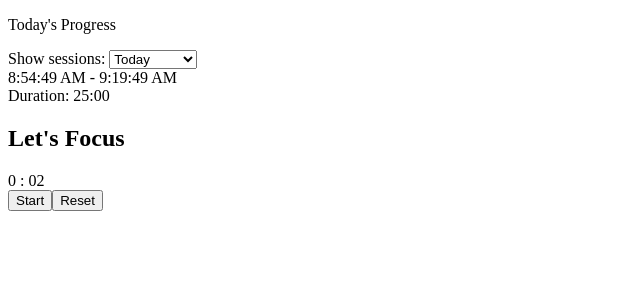
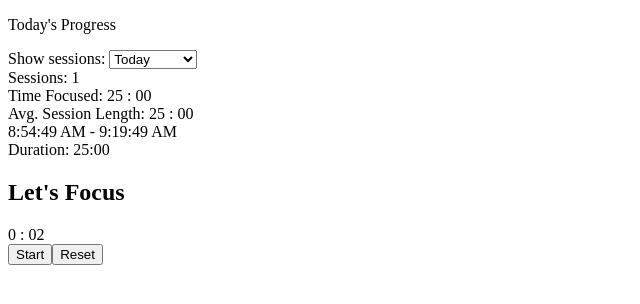
Before and after one commit to adityadombe709-maker/FocusForge, a React (Vite) app in the folder client/: page / in a window 1280 px wide. Shown: the top 304 px of the page, without its empty margins (0-640 px from the left). Built offline with nearby package versions, Linux system fonts and the light colour scheme.

Commit message:
implemented session summary

```diff
--- a/client/src/components/Sidebar.jsx
+++ b/client/src/components/Sidebar.jsx
@@ -1,4 +1,5 @@
 import { useState } from "react";
+import { formatTime } from "../helpers/formatTime";
 
 export function Sidebar({ sessions }) {
   const [option, setOption] = useState(0);
@@ -33,22 +34,35 @@ export function Sidebar({ sessions }) {
       }
 
       const startLimit = determineStart();
+      let sessionCount = 0;
+      let totalTime = 0;
       const filtered = sessions.filter((session) => {
         if (session.startTime.getTime() < startLimit.getTime()) {
           return false;
         }
+        sessionCount += 1;
+        totalTime += session.duration;
         return true;
       });
 
-      return filtered.map((session, index) => {
-        return (
-          <div key={index}>
-            {session.startTime.toLocaleTimeString("en-US")} -{" "}
-            {session.endTime.toLocaleTimeString("en-US")} <br />
-            Duration: {session.duration}
+      return (
+        <>
+          <div>
+            Sessions: {sessionCount} <br/>
+            Time Focused: {formatTime(totalTime)} <br/>
+            Avg. Session Length: {formatTime(totalTime / sessionCount)}
           </div>
-        );
-      });
+          {filtered.map((session, index) => {
+            return (
+              <div key={index}>
+                {session.startTime.toLocaleTimeString("en-US")} -{" "}
+                {session.endTime.toLocaleTimeString("en-US")} <br />
+                Duration: {session.formattedDuration}
+              </div>
+            );
+          })}
+        </>
+      );
     }
   }
 
--- a/client/src/components/Timer.jsx
+++ b/client/src/components/Timer.jsx
@@ -1,6 +1,6 @@
 import { useState, useEffect, useRef } from "react";
-import {formatTime} from "../helpers/formatTime";
-import {startPauseLabel} from "../helpers/startPauseLabel";
+import { formatTime } from "../helpers/formatTime";
+import { startPauseLabel } from "../helpers/startPauseLabel";
 
 export function Timer({ sessions, setSessions }) {
   const [seconds, setSeconds] = useState(2);
@@ -33,14 +33,14 @@ export function Timer({ sessions, setSessions }) {
       return;
     }
     setIsRunning(false);
+    const duration = Math.round(
+      (new Date().getTime() - startSessionRef.current.getTime()) / 1000,
+    );
     const session = {
       startTime: startSessionRef.current,
       endTime: new Date(),
-      duration: formatTime(
-        Math.round(
-          (new Date().getTime() - startSessionRef.current.getTime()) / 1000,
-        ),
-      ),
+      duration: duration,
+      formattedDuration: formatTime(duration),
     };
     setSessions((prev) => {
       return [...prev, session];
@@ -60,8 +60,6 @@ export function Timer({ sessions, setSessions }) {
     console.log(sessions);
   }, [sessions]);
 
-
-
   useEffect(() => {
     if (!isRunning) {
       return;
@@ -72,15 +70,14 @@ export function Timer({ sessions, setSessions }) {
         if (s <= 1) {
           setIsRunning(false);
           if (startSessionRef.current) {
+            const duration = Math.round(
+              (new Date().getTime() - startSessionRef.current.getTime()) / 1000,
+            );
             const session = {
               startTime: startSessionRef.current,
               endTime: new Date(),
-              duration: formatTime(
-                Math.round(
-                  (new Date().getTime() - startSessionRef.current.getTime()) /
-                    1000,
-                ),
-              ),
+              duration: duration,
+              formattedDuration: formatTime(duration),
             };
             setSessions((prev) => {
               return [...prev, session];
--- a/client/src/pages/Dashboard.jsx
+++ b/client/src/pages/Dashboard.jsx
@@ -4,50 +4,50 @@ import { useState } from "react";
 
 export function Dashboard() {
   const [sessions, setSessions] = useState([
-    // ✅ TODAY
     {
       startTime: new Date(),
       endTime: new Date(Date.now() + 25 * 60 * 1000),
-      duration: "25:00",
+      duration: 25 * 60,
+      formattedDuration: "25:00",
     },
 
-    // ✅ YESTERDAY
     {
       startTime: new Date(Date.now() - 24 * 60 * 60 * 1000),
       endTime: new Date(Date.now() - 24 * 60 * 60 * 1000 + 20 * 60 * 1000),
-      duration: "20:00",
+      duration: 20 * 60,
+      formattedDuration: "20:00",
     },
 
-    // ✅ 3 DAYS AGO (this week)
     {
       startTime: new Date(Date.now() - 3 * 24 * 60 * 60 * 1000),
       endTime: new Date(Date.now() - 3 * 24 * 60 * 60 * 1000 + 15 * 60 * 1000),
-      duration: "15:00",
+      duration: 15 * 60,
+      formattedDuration: "15:00",
     },
 
-    // ✅ 10 DAYS AGO (this month)
     {
       startTime: new Date(Date.now() - 10 * 24 * 60 * 60 * 1000),
       endTime: new Date(Date.now() - 10 * 24 * 60 * 60 * 1000 + 30 * 60 * 1000),
-      duration: "30:00",
+      duration: 30 * 60,
+      formattedDuration: "30:00",
     },
 
-    // ❌ LAST MONTH
     {
       startTime: new Date(new Date().setMonth(new Date().getMonth() - 1)),
       endTime: new Date(
         new Date().setMonth(new Date().getMonth() - 1) + 20 * 60 * 1000,
       ),
-      duration: "20:00",
+      duration: 20 * 60,
+      formattedDuration: "20:00",
     },
 
-    // ❌ LAST YEAR
     {
       startTime: new Date(new Date().setFullYear(new Date().getFullYear() - 1)),
       endTime: new Date(
         new Date().setFullYear(new Date().getFullYear() - 1) + 10 * 60 * 1000,
       ),
-      duration: "10:00",
+      duration: 10 * 60,
+      formattedDuration: "10:00",
     },
   ]);
   return (
```
